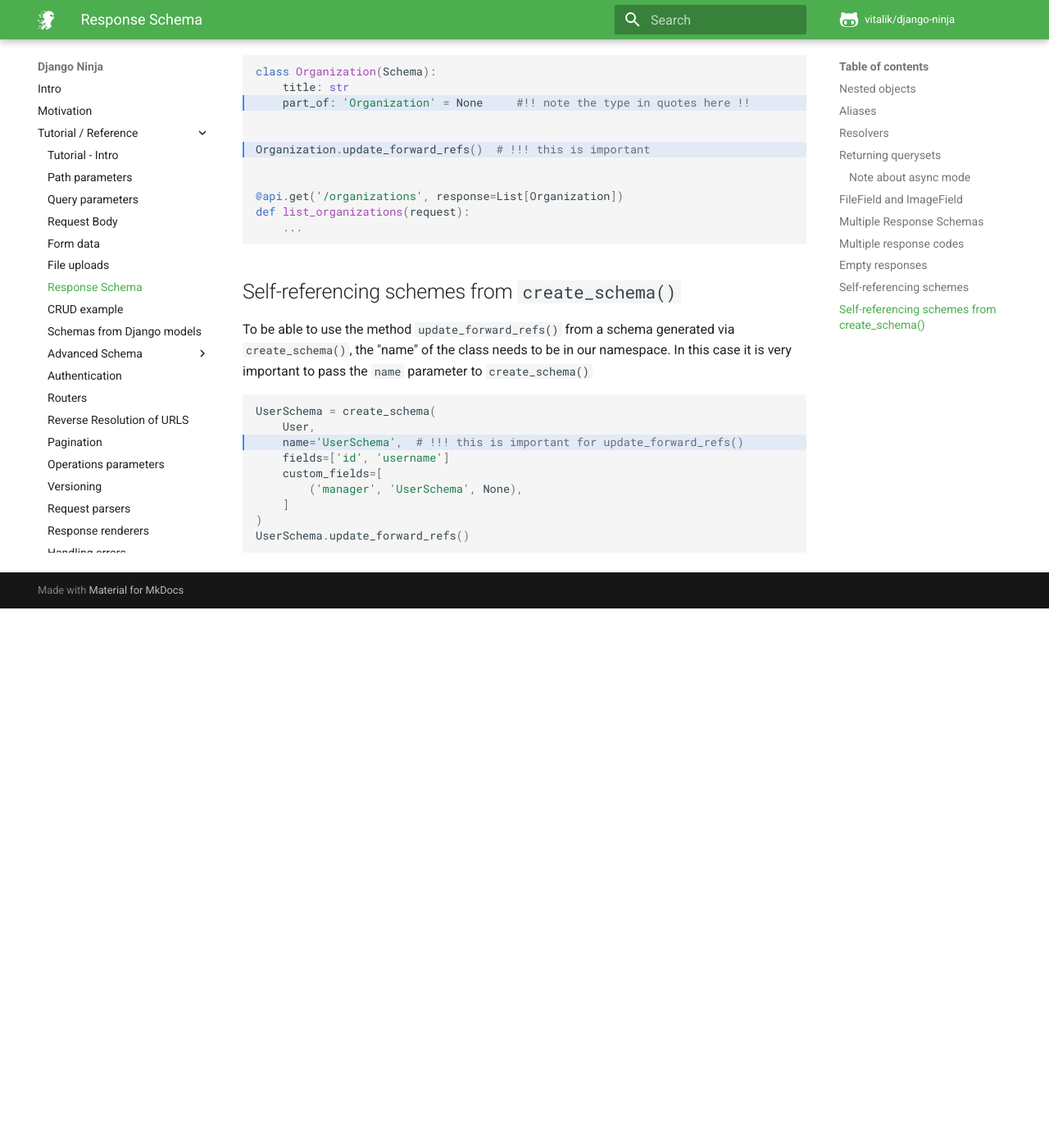
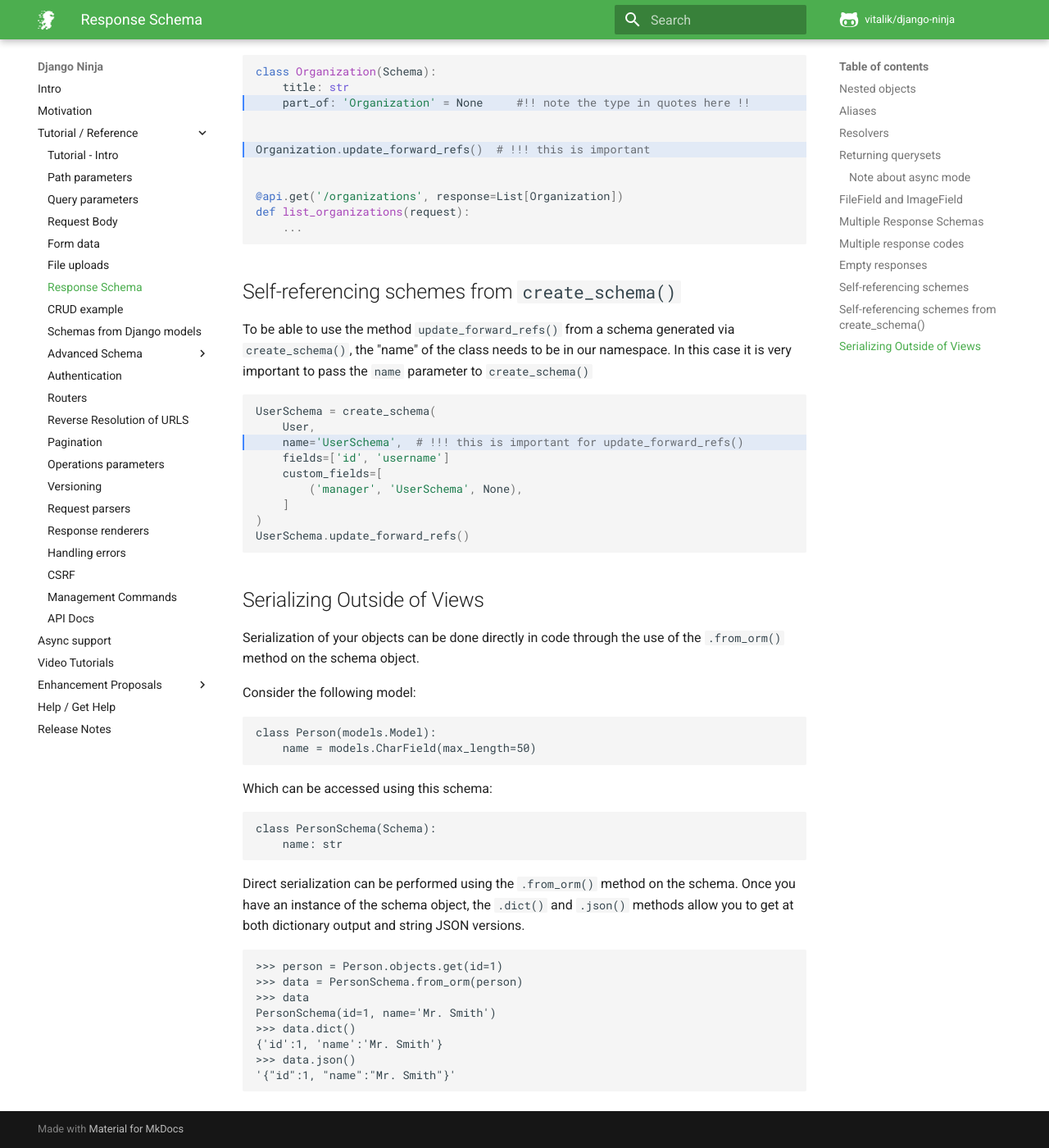
Before and after one commit to rainbow1016/django-master, an MkDocs documentation site: the page built from docs/docs/tutorial/response-schema.md, in a window 1280 px wide and 1400 px high, scrolled down 6863 px. Shown: the whole window at 82% size. Built offline with MkDocs 1.6.1 and Material for MkDocs 9.7.7, drawn with Linux system fonts in a browser that asks for light colours; comment, search, counter and statistics services are not loaded; before the commit the page ends 7605 px from its top, so only the background shows below that.

Commit message:
Add documentation on the `.from_orm` method

````diff
--- a/docs/docs/tutorial/response-schema.md
+++ b/docs/docs/tutorial/response-schema.md
@@ -369,3 +369,38 @@ UserSchema = create_schema(
 )
 UserSchema.update_forward_refs()
 ```
+
+## Serializing Outside of Views
+
+Serialization of your objects can be done directly in code through the use of
+the `.from_orm()` method on the schema object.
+
+Consider the following model:
+
+```
+class Person(models.Model):
+    name = models.CharField(max_length=50)
+```
+
+Which can be accessed using this schema:
+
+```
+class PersonSchema(Schema):
+    name: str
+```
+
+Direct serialization can be performed using the `.from_orm()` method on the
+schema. Once you have an instance of the schema object, the `.dict()` and
+`.json()` methods allow you to get at both dictionary output and string JSON
+versions.
+
+```
+>>> person = Person.objects.get(id=1)
+>>> data = PersonSchema.from_orm(person)
+>>> data
+PersonSchema(id=1, name='Mr. Smith')
+>>> data.dict()
+{'id':1, 'name':'Mr. Smith'}
+>>> data.json()
+'{"id":1, "name":"Mr. Smith"}'
+```
````
